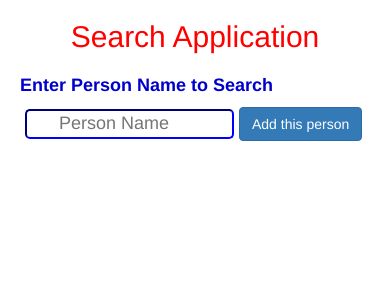
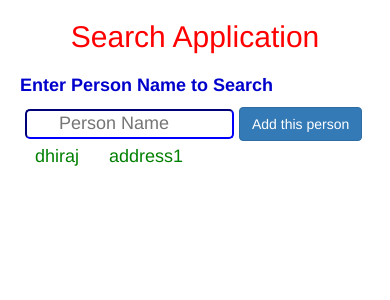
Before and after one commit to dhiraj2130/searchPerson, an Angular app: page / in a window 390 px wide. Shown: the top 300 px of the page. Built offline with nearby package versions, Linux system fonts and the light colour scheme.

Commit message:
added search button

```diff
--- a/src/app/app.component.html
+++ b/src/app/app.component.html
@@ -4,10 +4,11 @@
 <body>
   <div>
     <label class="labelNameClass"> {{ labelName }}</label>
-    <input class="inputClass" placeholder="      Person Name"  [(ngModel)]="searchPersonBy">
-    <button class="btn btn-primary" (click)="addPerson('dhiraj')">Add this person</button>
+    <input class="inputClass" placeholder="      Person Name" #searchByPerson  [(ngModel)]="searchPersonBy">
+    <button class="btn btn-primary" (click)="addPerson(searchByPerson.value)">Add this person</button>
   </div>
 <div *ngFor="let person of _personListService.personList">
-  {{ person.name}}{{person.address}}</div>
+  <app-person-details [person]="person" style="color:green"></app-person-details>
+  </div>
 
 </body>
--- a/src/app/app.component.ts
+++ b/src/app/app.component.ts
@@ -24,6 +24,7 @@ export class AppComponent {
 
   addPerson(personName:string){
    this._personListService.addPerson(personName);
+
   }
 
 
--- a/src/app/app.module.ts
+++ b/src/app/app.module.ts
@@ -5,10 +5,13 @@ import { HttpModule } from '@angular/http';
 
 import { AppComponent } from './app.component';
 import { PersonListService } from './person-list.service';
+import { PersonDetailsComponent } from './person-details/person-details.component';
+
 
 @NgModule({
   declarations: [
-    AppComponent
+    AppComponent,
+    PersonDetailsComponent
   ],
   imports: [
     BrowserModule,
--- /dev/null
+++ b/src/app/person-details/person-details.component.html
@@ -0,0 +1,3 @@
+
+  <span class="col-md-2">{{person.name }}</span>
+  <span class="col-md-10">{{person.address}}</span>
--- /dev/null
+++ b/src/app/person-details/person-details.component.scss
@@ -0,0 +1,4 @@
+
+:host{
+display:block;
+}
--- /dev/null
+++ b/src/app/person-details/person-details.component.ts
@@ -0,0 +1,16 @@
+import { Component, OnInit, Input } from '@angular/core';
+
+@Component({
+  selector: 'app-person-details',
+  templateUrl: './person-details.component.html',
+  styleUrls: ['./person-details.component.scss']
+})
+export class PersonDetailsComponent implements OnInit {
+
+  constructor() { }
+  @Input() person;
+
+  ngOnInit() {
+  }
+
+}
--- a/src/app/person-list.service.ts
+++ b/src/app/person-list.service.ts
@@ -3,11 +3,13 @@ import { Injectable } from '@angular/core';
 @Injectable()
 export class PersonListService {
 
-  constructor() { }
-  personList:Array<any> =["dhiraj"];
+  constructor() {
+  }
+  personList:Array<any> =[{name:"dhiraj",address:"address1"}];
 
   addPerson(person:string){
-   this.personList = [ ...this.personList,{personName:person,personAddress:`This is person's ${person} address`}];
+   this.personList = [ ...this.personList,{name:person,address:`This is person's ${person} address`}];
+    //console.log(JSON.stringify(this.personList));
   }
   getPersonList(){
     return this.personList;
```
Also changed, not shown: 1 other file (tests, documents, lock files or other folders).
